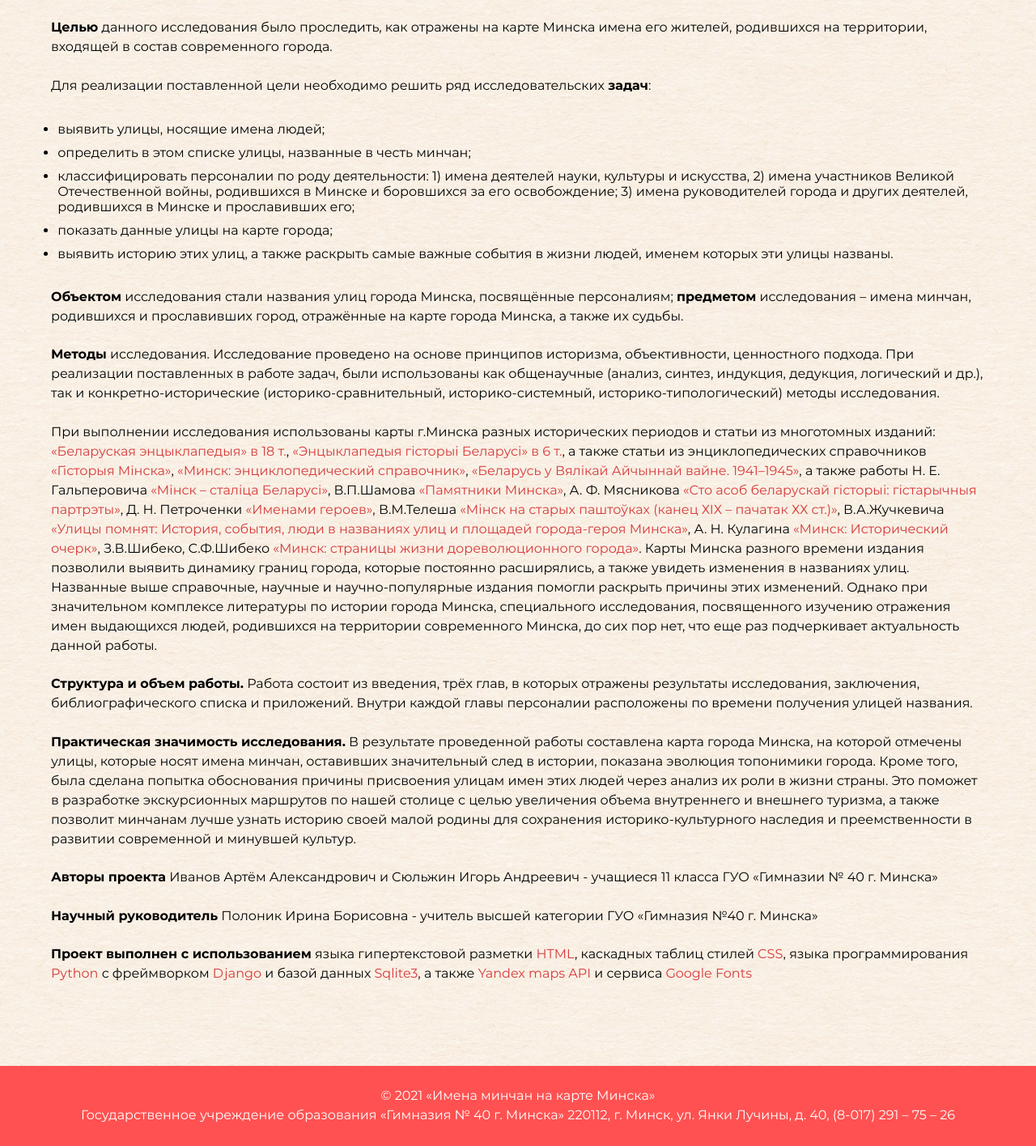
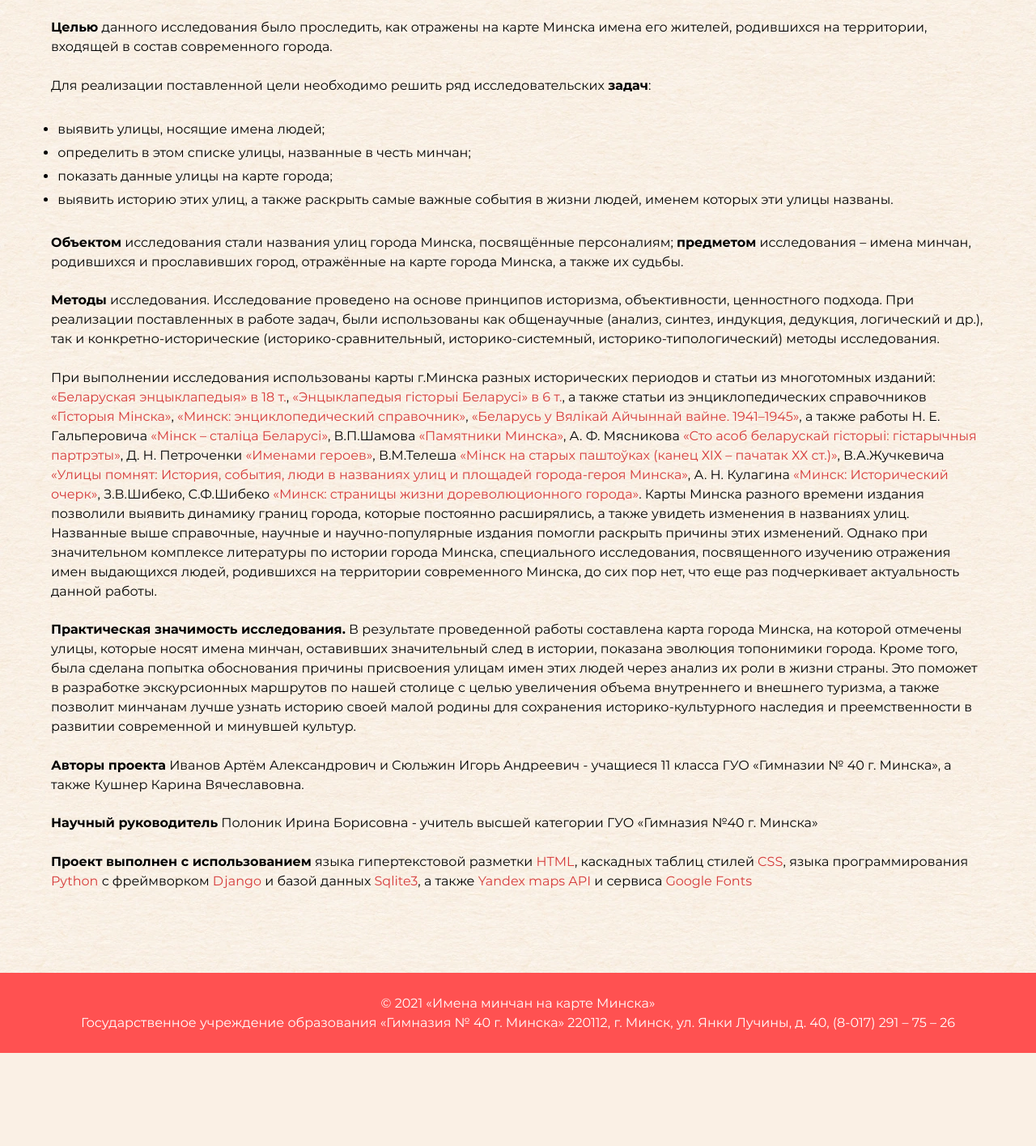
Before and after one commit to IgorSulj/MinskStreets, a Django app: page /about/ in a window 1280 px wide. Shown: the part 220-1636 px from the top of the page at 81% size. After the commit the page ends 1521 px from the top, so only its background shows below. Run offline with Django 3.2, Linux system fonts and the light colour scheme.

Commit message:
Initial release commit

```diff
--- a/templates/about.html
+++ b/templates/about.html
@@ -16,13 +16,6 @@
             <ul>
                 <li>выявить улицы, носящие имена людей;</li>
                 <li>определить в этом списке улицы, названные в честь минчан;</li>
-                <li>
-                    классифицировать персоналии по роду деятельности: 1) имена деятелей
-                    науки, культуры и искусства, 2) имена участников Великой
-                    Отечественной войны, родившихся в Минске и боровшихся за его
-                    освобождение; 3) имена руководителей города и других деятелей,
-                    родившихся в Минске и прославивших его;
-                </li>
                 <li>показать данные улицы на карте города;</li>
                 <li>
                     выявить историю этих улиц, а также раскрыть самые важные события в
@@ -92,12 +85,6 @@
                 пор нет, что еще раз подчеркивает актуальность данной работы.
             </p>
             <p>
-                <span class="bold">Структура и объем работы.</span> Работа состоит из
-                введения, трёх глав, в которых отражены результаты исследования,
-                заключения, библиографического списка и приложений. Внутри каждой
-                главы персоналии расположены по времени получения улицей названия.
-            </p>
-            <p>
                 <span class="bold">Практическая значимость исследования.</span> В
                 результате проведенной работы составлена карта города Минска, на
                 которой отмечены улицы, которые носят имена минчан, оставивших
@@ -112,7 +99,7 @@
             <p>
                 <span class="bold">Авторы проекта</span> Иванов Артём Александрович и
                 Сюльжин Игорь Андреевич - учащиеся 11 класса ГУО «Гимназии № 40 г.
-                Минска»
+                Минска», а также Кушнер Карина Вячеславовна.
             </p>
             <p>
                 <span class="bold">Научный руководитель</span> Полоник Ирина Борисовна
```
